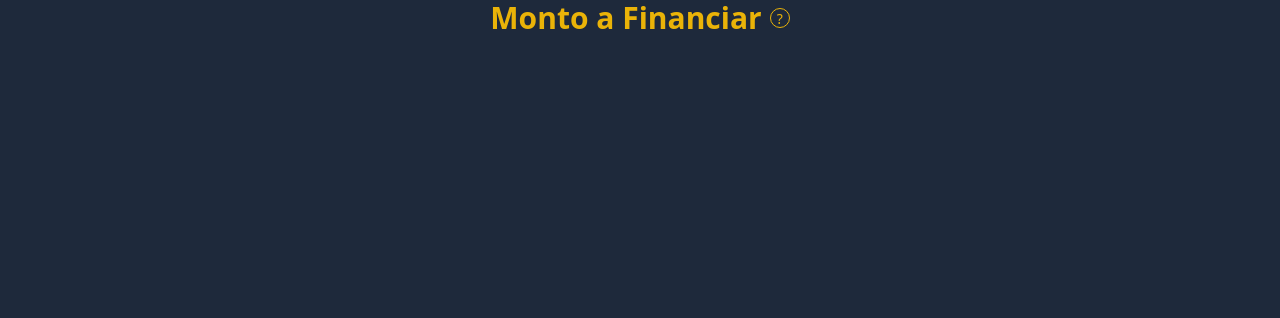
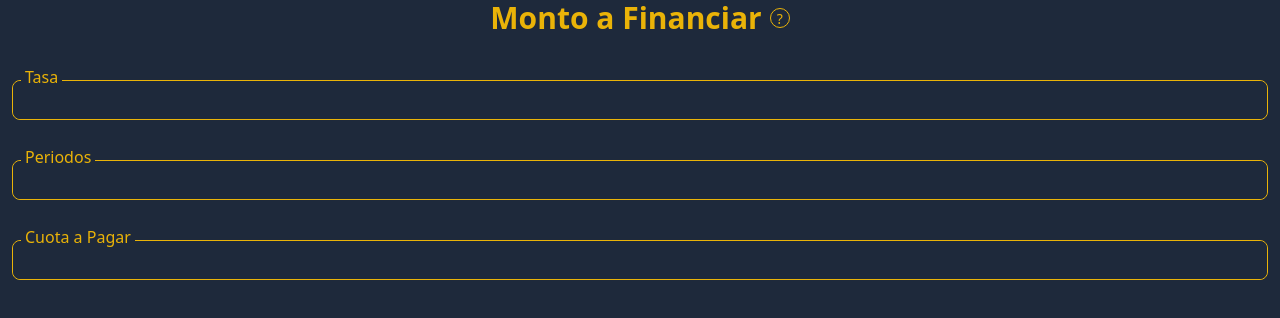
Before and after one commit to fedeferrelli/clac, a React (Vite) app: page / in a window 1280 px wide. Shown: the top 318 px of the page. Built offline with nearby package versions, Linux system fonts and the light colour scheme.

Commit message:
Add form

```diff
--- a/src/Components/Monto.jsx
+++ b/src/Components/Monto.jsx
@@ -5,49 +5,87 @@ function Monto() {
 
     const [info, setInfo] = useState(false)
 
+    const [i, setI] = useState(0.001)
+    const [va, setVA] = useState(1000)
+    const [c, setC] = useState(100)
+    const [n, setN] = useState(12)
+    const [x, setX] = useState(0)
+
     const showInfo = () =>{
         setInfo(!info)
     }
 
 
+
     return (
-
       <div className=" bg-slate-800 w-full min-h-screen">
-
-        {info && <div className="w-full h-screen fixed z-1 bg-white/20 flex">
+        {info && (
+          <div className="w-full h-screen fixed z-1 bg-white/20 flex">
             <div className="w-5/6 bg-slate-800 m-auto p-4 shadow-lg">
               <p className="text-center text-white text-xl font-semibold py-2">
                 ¿Querés saber hasta qué monto podes financiar?
-
               </p>
               <p className="text-center text-white py-2 text-lg">
-
                 Para ello tenes que conocer:
-                <li className="mt-3 my-1 italic">la tasa de interés a aplicar,</li>
+                <li className="mt-3 my-1 italic">
+                  la tasa de interés a aplicar,
+                </li>
                 <li className="my-1 italic">la cantidad de cuotas y</li>
                 <li className="my-1 italic"> el monto de cada cuota.</li>
               </p>
 
-            <div className="m-auto w-1/2 h-12 mt-4 p-1 flex  bg-primary rounded-lg text-center text-white" onClick={()=>showInfo()}> <div className="m-auto text-slate-800 uppercase font-bold text-lg">Ok!</div></div>
-
+              <div
+                className="m-auto w-1/2 h-12 mt-4 p-1 flex  bg-primary rounded-lg text-center text-white"
+                onClick={() => showInfo()}
+              >
+                {" "}
+                <div className="m-auto text-slate-800 uppercase font-bold text-lg">
+                  Ok!
                 </div>
-
-        </div>}
+              </div>
+            </div>
+          </div>
+        )}
 
         <div className=" w-full flex flex-row justify-center items-center gap-2">
-        <h1 className=" text-primary text-main text-center font-bold text-3xl my-auto" >
+          <h1 className=" text-primary text-main text-center font-bold text-3xl my-auto">
             Monto a Financiar
           </h1>
 
-        <div className="w-5 h-5 text-sm rounded-full border border-primary  text-primary text-center bg-transparent my-auto" onClick={()=>showInfo()} >
+          <div
+            className="w-5 h-5 text-sm rounded-full border border-primary  text-primary text-center bg-transparent my-auto"
+            onClick={() => showInfo()}
+          >
             ?
           </div>
         </div>
 
+        <div className="flex flex-col w-full my-6">
+          <form className="flex flex-col ">
+            <div className="my-5 mx-3 rounded-lg relative h-10 border border-primary">
+              <label id='tasa' className="absolute -top-4 left-2 text-primary bg-slate-800 z-10 px-1" >Tasa</label>
 
+              <input className="bg-slate-800 text-primary rounded-lg h-full w-full outline-none px-4" type="number" name="tasa" />
+            </div>
+
+            <div className="my-5 mx-3 rounded-lg relative h-10 border border-primary">
+              <label id='periodos' className="absolute -top-4 left-2 text-primary bg-slate-800 z-10 px-1" >Periodos</label>
+
+              <input className="bg-slate-800 text-primary rounded-lg h-full w-full outline-none px-4" type="number" name="periodos" />
+            </div>
+
+            <div className="my-5 mx-3 rounded-lg relative h-10 border border-primary">
+              <label id='cuota' className="absolute -top-4 left-2 text-primary bg-slate-800 z-10 px-1" >Cuota a Pagar</label>
+
+              <input className="bg-slate-800 text-primary rounded-lg h-full w-full outline-none px-4" type="number" name="cuota" />
+            </div>
+
+            {/*  <input type="submit" value="Submit" /> */}
+          </form>
+        </div>
 
       </div>
-    )
+    );
 }
 
 export default Monto
```
Lines whose indentation alone changed are shown as unchanged.
